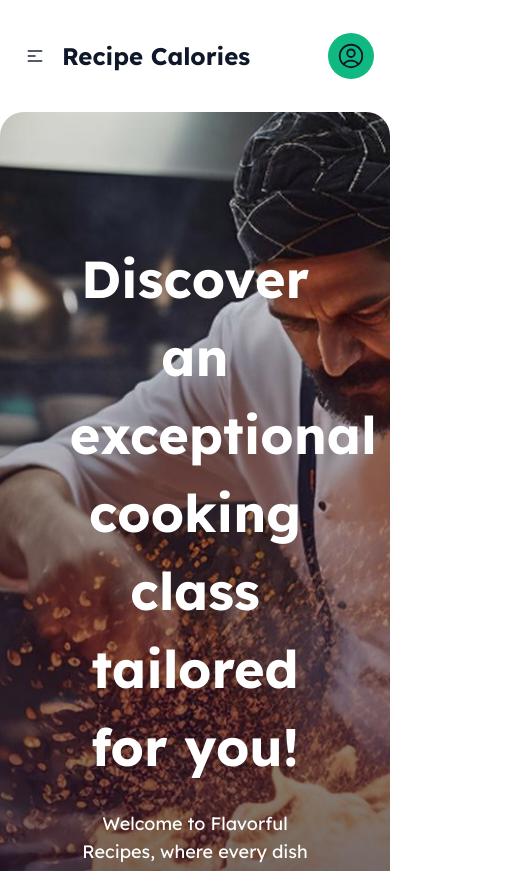
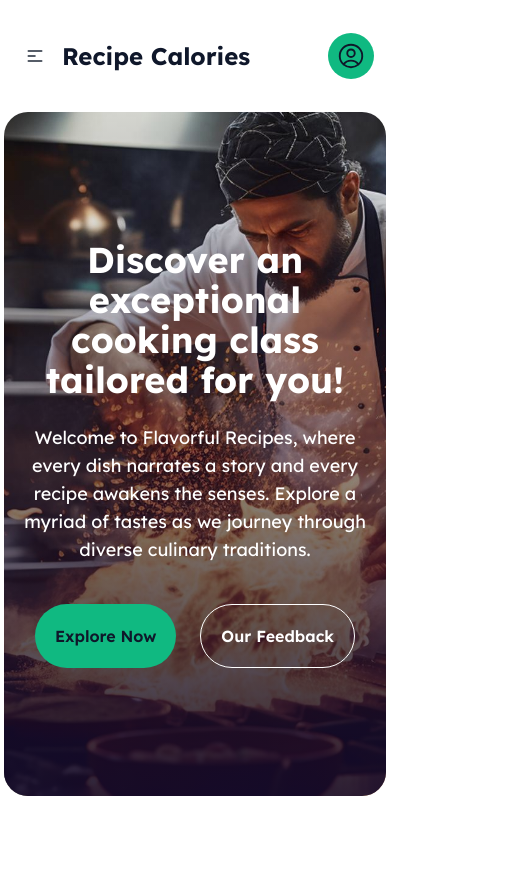
Before and after one commit to Jisan-Dev/A7-Chefs_Cafe, a React (Vite) app: page / in a window 390 px wide. Shown: the top 871 px of the page, 510 px wide, since content can reach past the window. Built offline with nearby package versions, Linux system fonts and the light colour scheme.

Commit message:
made responsive for mobile devices

```diff
--- a/src/App.jsx
+++ b/src/App.jsx
@@ -40,19 +40,19 @@ function App() {
 
       <main className="font-lexend container mx-auto">
         {/* HERO SECTION */}
-        <section className="mb-24">
+        <section className="mb-24 max-sm:px-1">
           <div className="rounded-3xl bg-[url('./assets/images/bannerImage.jpg')] bg-cover bg-center overflow-hidden ">
             <div className="bg-gradient-to-t from-[#150B2BE5] to-[#150B2B00]">
               <div className="hero-content text-center text-white py-32">
-                <div className="max-w-[70%]">
-                  <h1 className="mb-6 text-[52px] font-bold">Discover an exceptional cooking class tailored for you!</h1>
+                <div className="md:max-w-[70%]">
+                  <h1 className="mb-6 text-4xl md:text-[52px] font-bold md:leading-[76px]">Discover an exceptional cooking class tailored for you!</h1>
                   <p className="mb-10 text-lg font-normal text-white ">
                     Welcome to Flavorful Recipes, where every dish narrates a story and every recipe awakens the senses. Explore a myriad of tastes as we journey through diverse
                     culinary traditions.
                   </p>
-                  <div className="flex gap-6 justify-center">
-                    <button className="px-[30px] py-5 bg-emerald-500 rounded-[50px] text-slate-900 text-lg font-semibold">Explore Now</button>
-                    <button className="px-[30px] rounded-[50px] border border-white text-white text-lg font-semibold">Our Feedback</button>
+                  <div className="flex  gap-6 justify-center">
+                    <button className="px-[20px] md:px-[30px] py-5 bg-emerald-500 rounded-[50px] text-slate-900 text-base md:text-lg font-semibold">Explore Now</button>
+                    <button className="px-[20px] md:px-[30px] rounded-[50px] border border-white text-white text-base md:text-lg font-semibold">Our Feedback</button>
                   </div>
                 </div>
               </div>
@@ -74,7 +74,7 @@ function App() {
               Embark on a culinary adventure with us and discover the magic that happens when passion meets plate. Let's create unforgettable memories, one recipe at a time.
             </p>
           </header>
-          <main className="flex gap-6">
+          <main className="flex gap-6 flex-col lg:flex-row overflow-x-hidden">
             <RecipeCards wishlistHandler={wishlistHandler} />
             <Cart wishlist={wishlist} cookingTableHandler={cookingTableHandler} cookingItems={cookingItems} />
           </main>
--- a/src/components/cart/index.jsx
+++ b/src/components/cart/index.jsx
@@ -27,7 +27,7 @@ const Cart = ({ wishlist, cookingTableHandler, cookingItems }) => {
   }, [cookingItems]);
 
   return (
-    <div className="w-[38%] border border-zinc-800 border-opacity-20 rounded-2xl">
+    <div className="lg:w-[38%] border border-zinc-800 border-opacity-20 rounded-2xl">
       <div className="flex flex-col gap-4 items-center">
         <h2 className="text-center text-zinc-800 text-2xl font-semibold mt-7">Want to cook: {wishlist.length} </h2>
         <hr className="w-2/3 border border-[#28282826]" />
--- a/src/components/recipe-cards/index.jsx
+++ b/src/components/recipe-cards/index.jsx
@@ -12,7 +12,7 @@ const RecipeCards = ({ wishlistHandler }) => {
   }, []);
 
   return (
-    <div className="w-3/5 grid grid-cols-2 gap-4">
+    <div className="lg:w-3/5 grid grid-cols-1 lg:grid-cols-2 gap-4">
       {recipes.map((recipe) => (
         <RecipeCard wishlistHandler={wishlistHandler} key={recipe.recipe_id} recipe={recipe} />
       ))}
```
